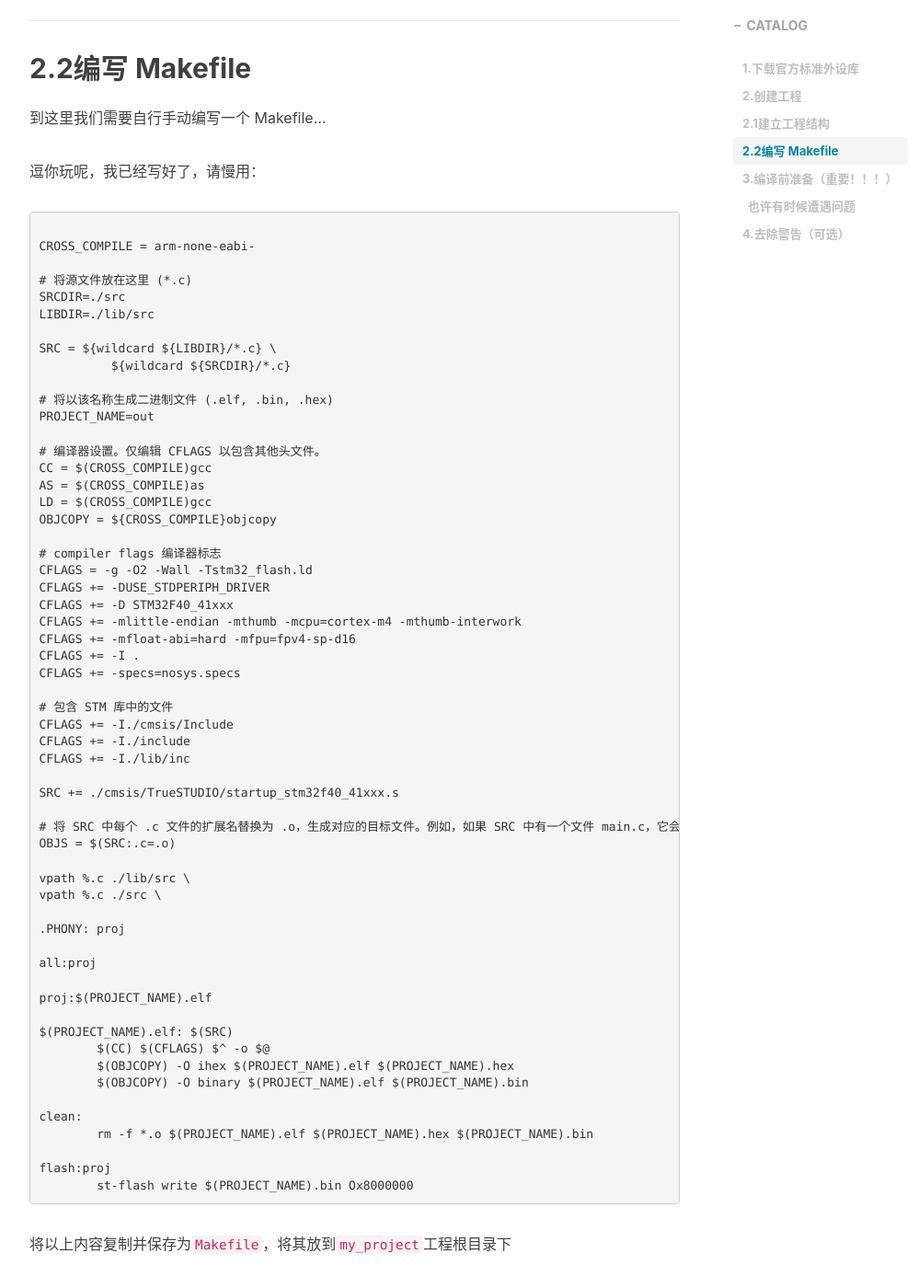
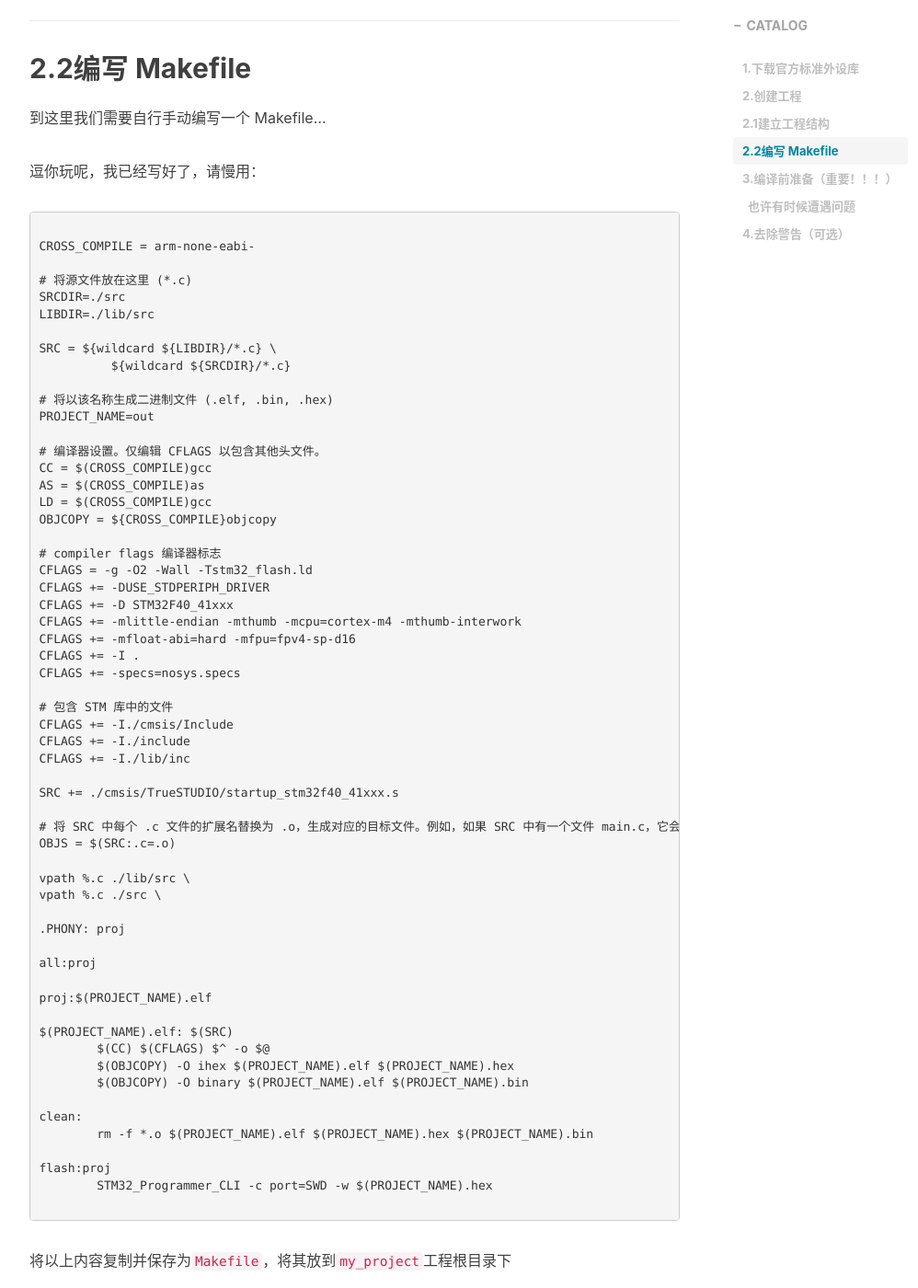
Before and after one commit to EchoZap/Huxpro_Blog, a Jekyll site: the page built from _posts/2024-09-15-手动搭建 stm32 标准外设库+Makefile工程.md, in a window 1280 px wide and 1400 px high, scrolled down 1683 px. Shown: the whole window at 92% size, without its empty margins (233-1231 px from the left). Built offline with Jekyll 4.4.1, drawn with Linux system fonts in a browser that asks for light colours; nearby versions of some CDN libraries; comment, search, counter and statistics services are not loaded.

Commit message:
Update 2024-09-15-手动搭建 stm32 标准外设库+Makefile工程.md

````diff
--- a/_posts/2024-09-15-手动搭建 stm32 标准外设库+Makefile工程.md
+++ b/_posts/2024-09-15-手动搭建 stm32 标准外设库+Makefile工程.md
@@ -96,7 +96,8 @@ clean:
 	rm -f *.o $(PROJECT_NAME).elf $(PROJECT_NAME).hex $(PROJECT_NAME).bin
 
 flash:proj
-	st-flash write $(PROJECT_NAME).bin Ox8000000
+	STM32_Programmer_CLI -c port=SWD -w $(PROJECT_NAME).hex
+
 ```
 
 将以上内容复制并保存为`Makefile`，将其放到`my_project`工程根目录下
````
